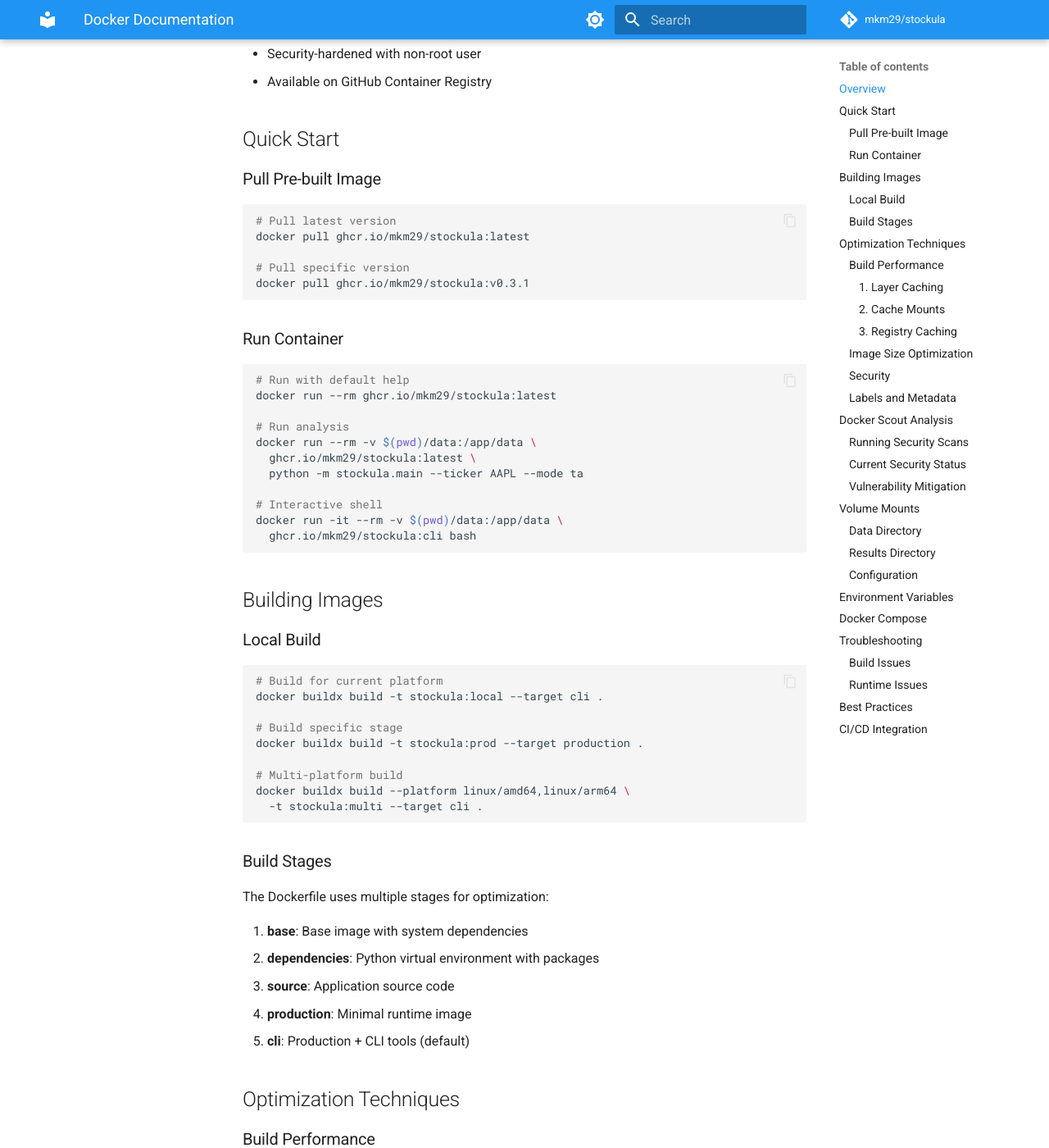
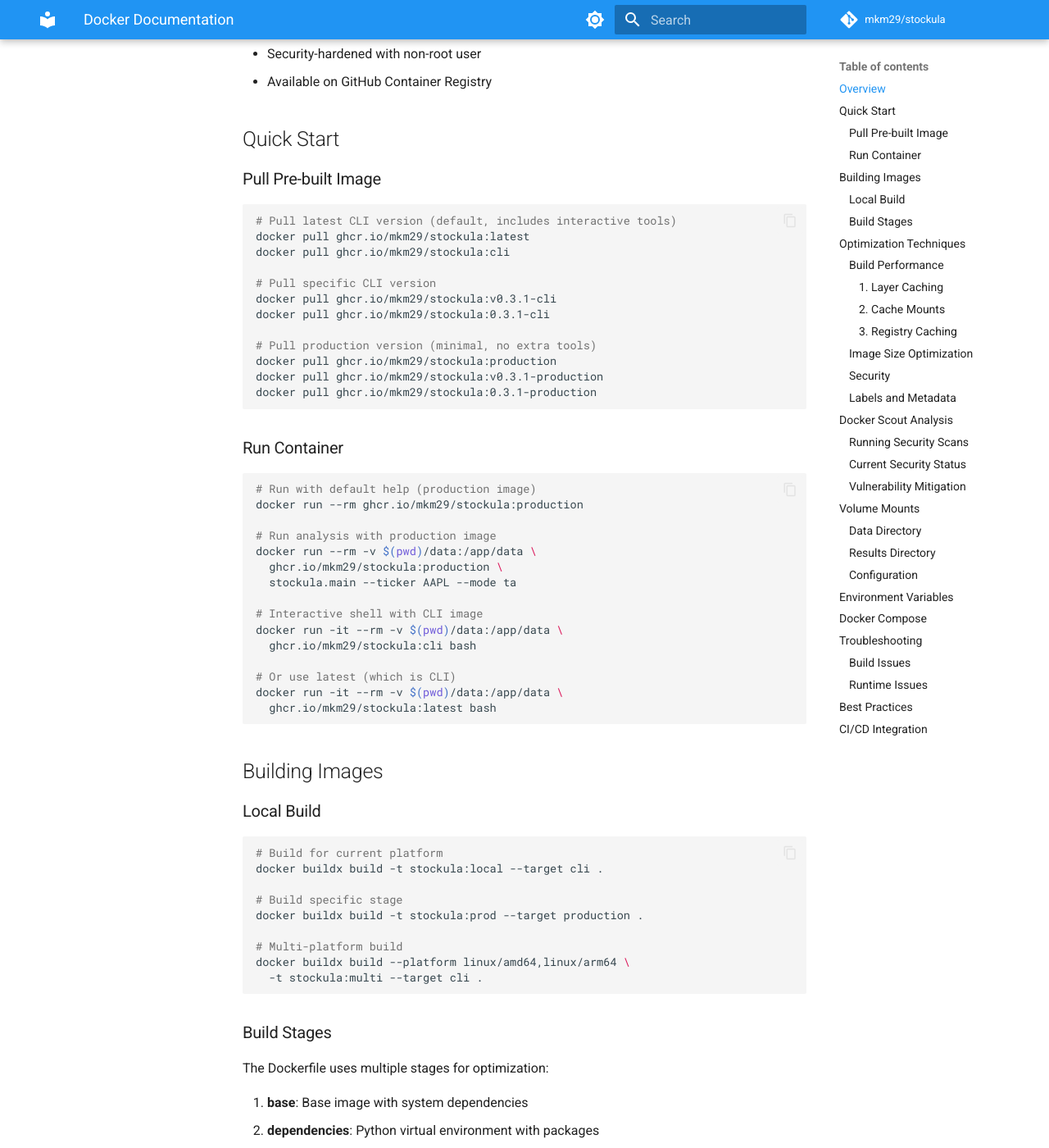
Before and after one commit to mkm29/stockula, an MkDocs documentation site: the page built from docs/docker.md, in a window 1280 px wide and 1400 px high, scrolled down 459 px. Shown: the whole window at 82% size. Built offline with MkDocs 1.6.1 and Material for MkDocs 9.7.7, drawn with Linux system fonts in a browser that asks for light colours; comment, search, counter and statistics services are not loaded; some of the changed text lies outside the part shown.

Commit message:
feat: enhance Docker workflows and documentation for production and CLI images

````diff
--- a/docs/docker.md
+++ b/docs/docker.md
@@ -17,27 +17,38 @@
 ### Pull Pre-built Image
 
 ```bash
-# Pull latest version
+# Pull latest CLI version (default, includes interactive tools)
 docker pull ghcr.io/mkm29/stockula:latest
+docker pull ghcr.io/mkm29/stockula:cli
 
-# Pull specific version
-docker pull ghcr.io/mkm29/stockula:v0.3.1
+# Pull specific CLI version
+docker pull ghcr.io/mkm29/stockula:v0.3.1-cli
+docker pull ghcr.io/mkm29/stockula:0.3.1-cli
+
+# Pull production version (minimal, no extra tools)
+docker pull ghcr.io/mkm29/stockula:production
+docker pull ghcr.io/mkm29/stockula:v0.3.1-production
+docker pull ghcr.io/mkm29/stockula:0.3.1-production
 ```
 
 ### Run Container
 
 ```bash
-# Run with default help
-docker run --rm ghcr.io/mkm29/stockula:latest
+# Run with default help (production image)
+docker run --rm ghcr.io/mkm29/stockula:production
 
-# Run analysis
+# Run analysis with production image
 docker run --rm -v $(pwd)/data:/app/data \
-  ghcr.io/mkm29/stockula:latest \
-  python -m stockula.main --ticker AAPL --mode ta
+  ghcr.io/mkm29/stockula:production \
+  stockula.main --ticker AAPL --mode ta
 
-# Interactive shell
+# Interactive shell with CLI image
 docker run -it --rm -v $(pwd)/data:/app/data \
   ghcr.io/mkm29/stockula:cli bash
+
+# Or use latest (which is CLI)
+docker run -it --rm -v $(pwd)/data:/app/data \
+  ghcr.io/mkm29/stockula:latest bash
 ```
 
 ## Building Images
@@ -63,8 +74,8 @@
 1. **base**: Base image with system dependencies
 1. **dependencies**: Python virtual environment with packages
 1. **source**: Application source code
-1. **production**: Minimal runtime image
-1. **cli**: Production + CLI tools (default)
+1. **production**: Minimal runtime image (default for automated tools)
+1. **cli**: Production + CLI tools (default for interactive use)
 
 ## Optimization Techniques
 
````
Also changed, not shown: docs/development/ci-cd.md (+6 -2 lines), 2 other files.
